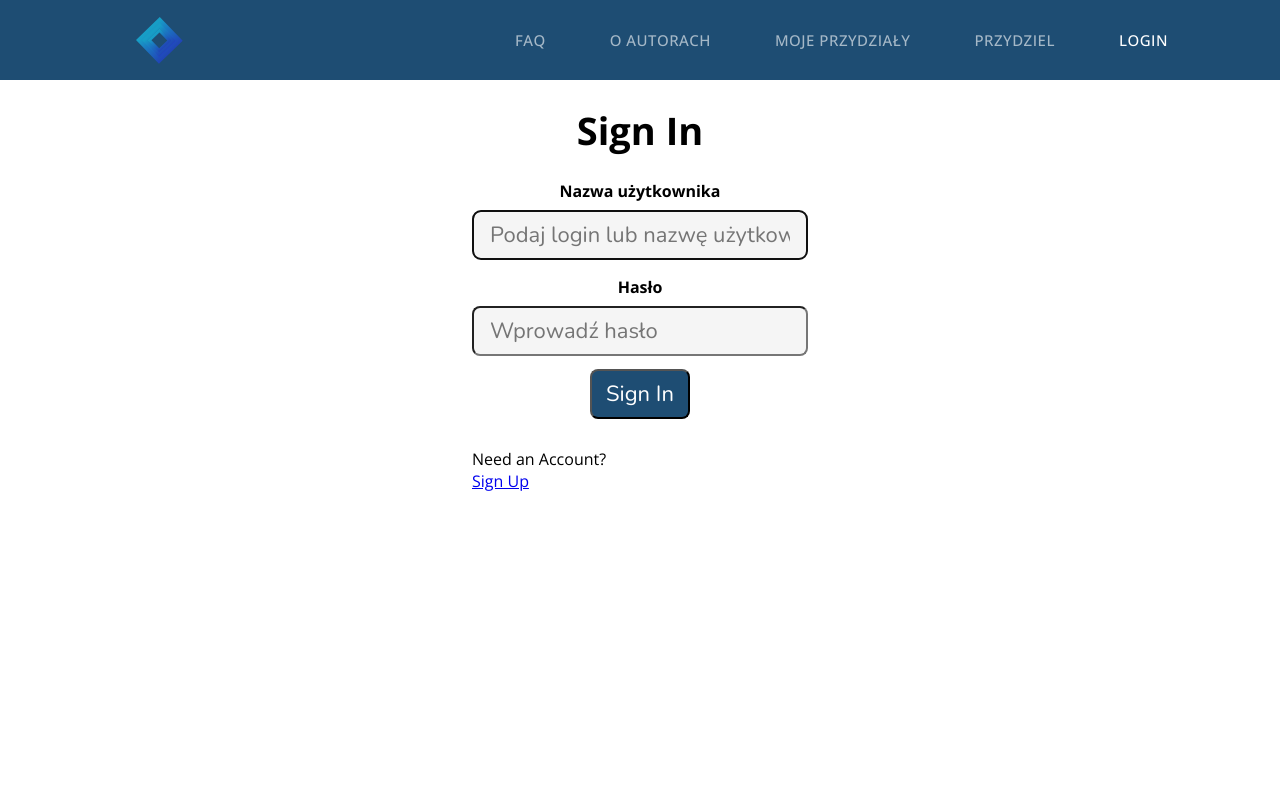
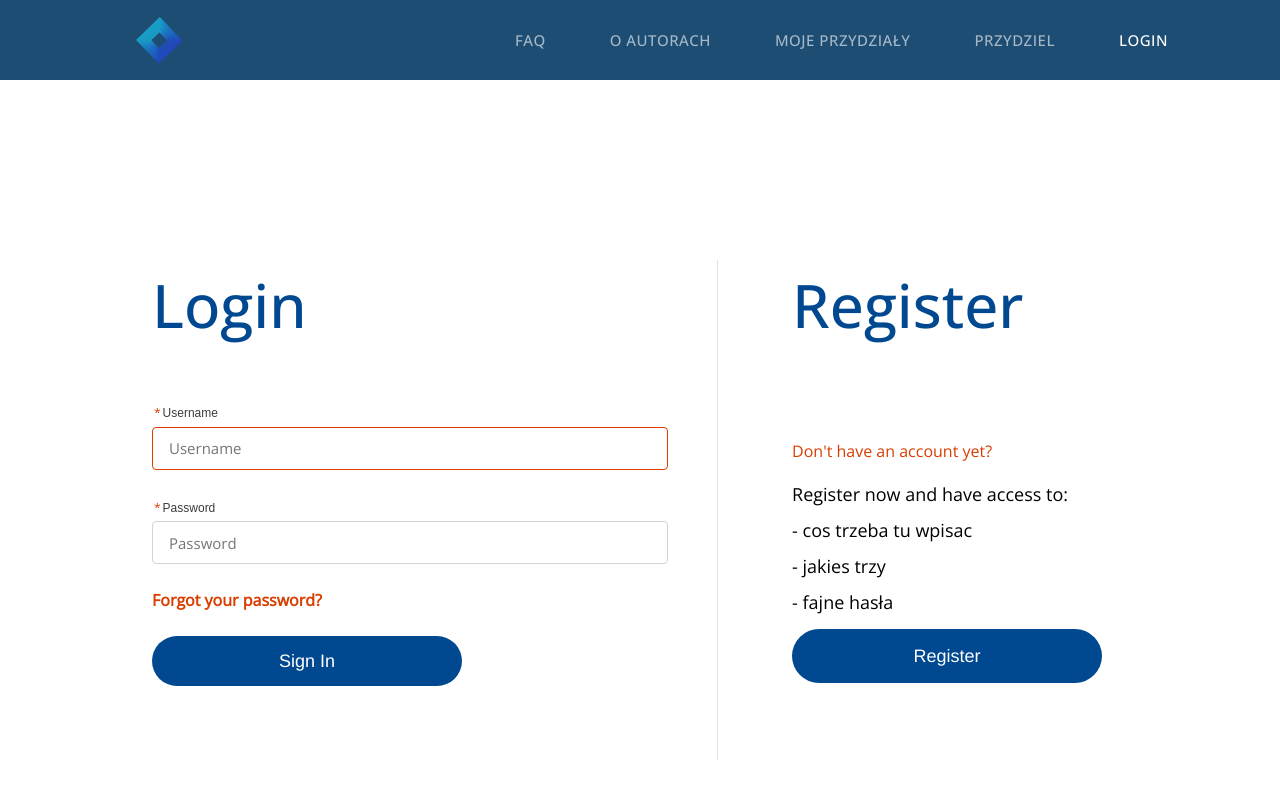
Before and after one commit to Team-Koncentrator/software-engineering-project, a React (Create React App) app in the folder frontend/: page /login in a window 1280 px wide. Shown: the top 798 px of the page. Built offline with nearby package versions, Linux system fonts and the light colour scheme.

Commit message:
login page change

```diff
--- a/frontend/src/pages/Login/Login.css
+++ b/frontend/src/pages/Login/Login.css
@@ -1,2 +1,143 @@
-:host() {
+.login-page-wrapper {
+  display: flex;
+  justify-content: center;
+  flex-direction: row;
+  margin: 0 auto;
+  max-width: 1140px;
+  padding: 180px 48px 0;
 }
+
+.login-wrapper {
+  flex-basis: 58%;
+  padding: 0 49px 74px 0;
+  border-right: 1px solid #dee2e6;
+  border-bottom: none;
+  position: relative;
+}
+
+.login-wrapper__header,
+.register-wrapper__header {
+  font: 60px/1.5 'open-500', sans-serif;
+  color: #004990;
+  padding: 0 0 50px;
+}
+
+.register-wrapper__subheader {
+  margin: 40px 0 20px;
+  color: #d93d00;
+  font-size: 16px;
+}
+
+.form__input-wrapper {
+  display: flex;
+  flex-direction: column;
+  margin-bottom: 25px;
+}
+
+.input-wrapper__label {
+  margin-bottom: 5.5px;
+  position: relative;
+  display: inline-block;
+  padding: 4px 11px 0 0;
+  font: 12px 'Arial';
+  color: #3c3c3c;
+  width: 100%;
+}
+
+.label__asterisk {
+  color: #d93d00;
+  margin: 0 2px;
+}
+
+.input-wrapper__input {
+  display: block;
+  width: 100%;
+  min-width: 160px;
+  height: 43px;
+  color: #3c3c3c;
+  font-size: 15px;
+  background-color: #fff;
+  border: 1px solid #d4d4d4;
+  padding: 0 16px;
+  border-radius: 4px;
+  -webkit-box-shadow: none;
+  box-shadow: none;
+}
+
+.input-wrapper__input:focus {
+  outline: none;
+  border: 1px solid #de3e00;
+}
+
+.form__forgot-password {
+  font-size: 16px;
+  font-weight: bold;
+  display: inline-block;
+  cursor: pointer;
+  color: #d93d00;
+  text-decoration: none;
+  margin-bottom: 10px;
+}
+
+.form__button-wrapper {
+  margin-top: 15px;
+  max-width: 310px;
+}
+
+.form__button {
+  font: 18px 'ITCAvantGardeStdMd', Helvetica, sans-serif;
+  background: #004990;
+  width: 100%;
+  min-height: 50px;
+  display: inline-block;
+  text-align: center;
+  border: 2px solid;
+  border-color: transparent;
+  border-radius: 36px;
+  outline: none;
+  cursor: pointer;
+  transition: -webkit-filter 0.15s ease-in-out;
+  transition: filter 0.15s ease-in-out;
+  transition: filter 0.15s ease-in-out, -webkit-filter 0.15s ease-in-out;
+  color: #ffffff;
+  text-decoration: none;
+  position: relative;
+}
+
+.form__button.link {
+  line-height: 50px;
+}
+
+.register-wrapper {
+  flex-basis: 42%;
+  padding: 0 0 50px 74px;
+  min-width: 350px;
+  position: relative;
+}
+
+.register-wrapper__list {
+  list-style: none;
+}
+
+.list__text {
+  margin-bottom: 12px;
+  font-size: 18px;
+}
+
+.register-wrapper__list li {
+  margin-bottom: 12px;
+  font-size: 18px;
+}
+
+.m-hidden.errorBox {
+  display: block;
+  background-color: lightpink;
+  color: firebrick;
+  font-weight: bold;
+  padding: 0.5rem;
+  margin-bottom: 0.5rem;
+}
+
+.m-hidden {
+  display: none;
+}
--- a/frontend/src/pages/Login/Login.jsx
+++ b/frontend/src/pages/Login/Login.jsx
@@ -1,7 +1,8 @@
 import { useRef, useState, useEffect, useContext } from 'react';
 import AuthContext from './context/AuthProvider';
 import axios from 'api/axios';
-import '../Register/Register.css';
+import './Login.css';
+import { NavLink } from 'react-router-dom';
 const LOGIN_URL = '/s';
 
 const Login = () => {
@@ -52,30 +53,37 @@ const Login = () => {
     }
   };
 
+  const handleClick = () => {
+    window.history.replaceState('/login', '/register');
+  };
+
   return (
-    <>
+    <div className='login-page-wrapper'>
       {success ? (
-        <section class='sect'>
-          <h1 class='registerTitle'>You are logged in!</h1>
+        // TODO
+        <section>
+          <h1>You are logged in!</h1>
           <br />
           <p>
             <a href='#'>Go to Home</a>
           </p>
         </section>
       ) : (
-        <section class='sect'>
-          <p ref={errRef} className={errMsg ? 'errmsg' : 'offscreen'} aria-live='assertive'>
+        <>
+          <section className='login-wrapper'>
+            <p ref={errRef} className={`m-hidden ${errMsg ? 'errorBox' : ''}`} aria-live='assertive'>
               {errMsg}
             </p>
-          <h1 className='registerTitle'>Sign In</h1>
-          <form class='form' onSubmit={handleSubmit}>
-            <label class='textLabel' htmlFor='username'>
-              Nazwa użytkownika
+            <h1 className='login-wrapper__header'>Login</h1>
+            <form onSubmit={handleSubmit} className='login-wrapper__form'>
+              <div className='form__input-wrapper'>
+                <label htmlFor='username' className='input-wrapper__label'>
+                  <span className='label__asterisk'>*</span>Username
                 </label>
                 <input
-              class='input'
+                  className='input-wrapper__input'
                   type='text'
-              placeholder='Podaj login lub nazwę użytkownika'
+                  placeholder='Username'
                   id='username'
                   ref={userRef}
                   autoComplete='off'
@@ -83,32 +91,49 @@ const Login = () => {
                   value={user}
                   required
                 />
-
-            <label class='textLabel' htmlFor='password'>
-              Hasło
+              </div>
+              <div className='form__input-wrapper'>
+                <label htmlFor='password' className='input-wrapper__label'>
+                  <span className='label__asterisk'>*</span>Password
                 </label>
                 <input
-              class='input'
-              placeholder='Wprowadź hasło'
+                  className='input-wrapper__input'
+                  placeholder='Password'
                   type='password'
                   id='password'
                   onChange={(e) => setPwd(e.target.value)}
                   value={pwd}
                   required
                 />
-            <button class='button'>Sign In</button>
+              </div>
+              {/* TODO */}
+              <a href='#' className='form__forgot-password'>
+                Forgot your password?
+              </a>
+              <div className='form__button-wrapper'>
+                <button className='form__button'>Sign In</button>
+              </div>
             </form>
-          <p>
-            Need an Account?
-            <br />
-            <span className='line'>
+          </section>
+          <section className='register-wrapper'>
+            <h1 className='register-wrapper__header'>Register</h1>
+            <p className='register-wrapper__subheader'>Don't have an account yet?</p>
+            <ul className='register-wrapper__list'>
+              <p className='list__text'>Register now and have access to:</p>
+              <li>- cos trzeba tu wpisac</li>
+              <li>- jakies trzy</li>
+              <li>- fajne hasła</li>
+            </ul>
             {/*put router link here*/}
-              <a href='register'>Sign Up</a>
-            </span>
-          </p>
+            <div className='form__button-wrapper'>
+              <NavLink className='form__button link' to={'/register'}>
+                Register
+              </NavLink>
+            </div>
           </section>
+        </>
       )}
-    </>
+    </div>
   );
 };
 
--- a/frontend/src/pages/Register/Register.css
+++ b/frontend/src/pages/Register/Register.css
@@ -19,18 +19,6 @@
   flex-grow: 1;
   padding-bottom: 1rem;
 }
-
-/*
-input[type='text'],
-input[type='password'],
-button,
-textarea {
-  font-family: 'Nunito', sans-serif;
-  font-size: 22px;
-  padding: 0.5rem 1rem;
-  border-radius: 0.5rem;
-}
-*/
 
 .input,
 .button {
@@ -72,11 +60,6 @@ textarea {
   margin-right: 0.25rem;
 }
 
-.offscreen {
-  position: absolute;
-  left: -9999px;
-}
-
 .hide {
   display: none;
 }
@@ -91,14 +74,6 @@ textarea {
   margin-left: 0.25rem;
 }
 
-.errmsg {
-  background-color: lightpink;
-  color: firebrick;
-  font-weight: bold;
-  padding: 0.5rem;
-  margin-bottom: 0.5rem;
-}
-
 .line {
   display: inline-block;
 }
```
Lines whose indentation alone changed are shown as unchanged.
